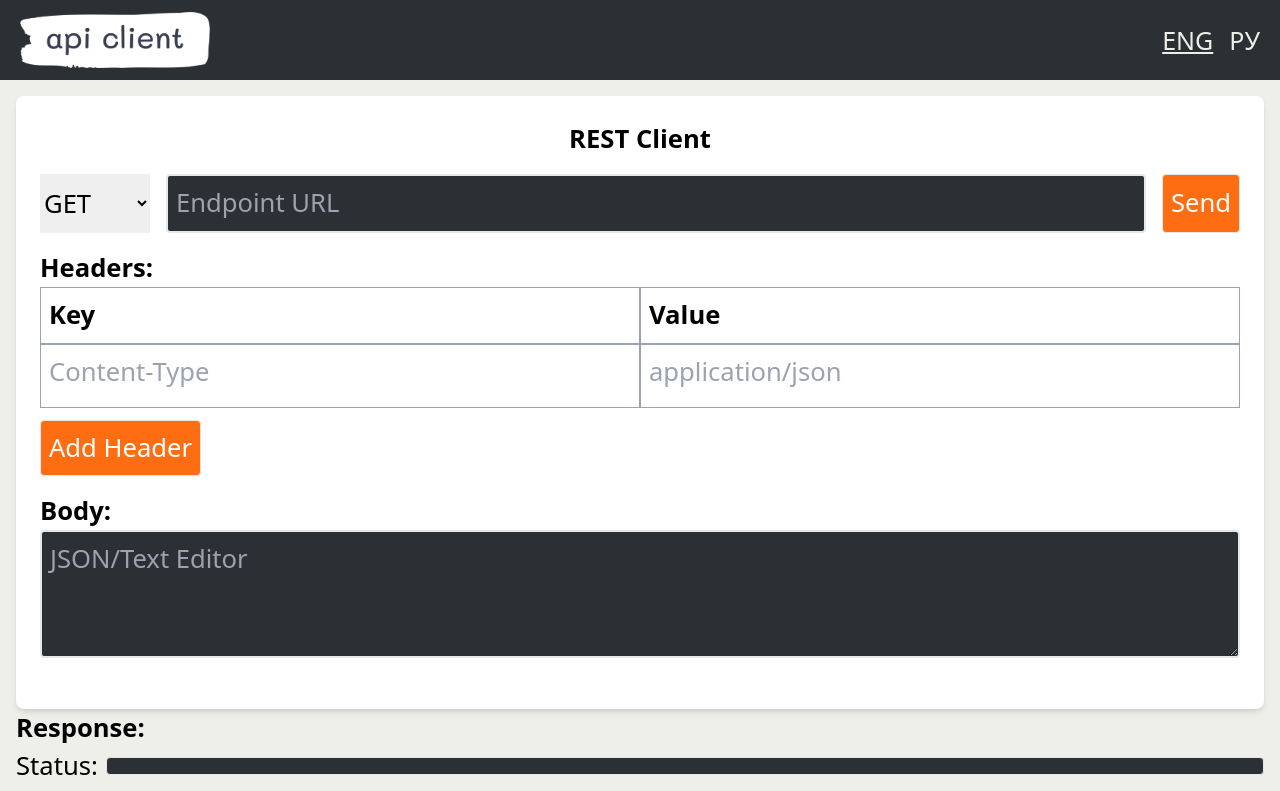
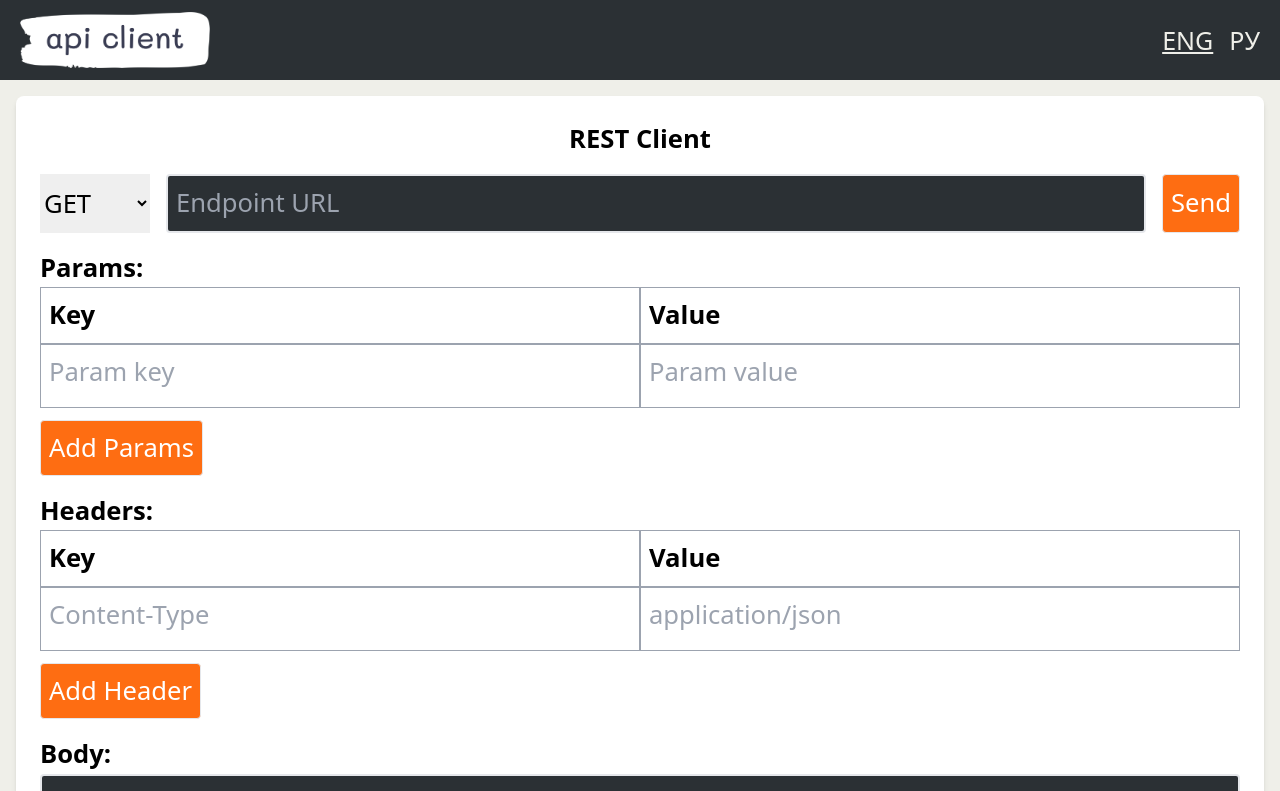
Before and after one commit to antonina220590/graphiql-app, a Next.js app: page /restfullClient in a window 1280 px wide. Shown: the top 791 px of the page. Built offline with nearby package versions, Linux system fonts and the light colour scheme.

Commit message:
feat: add headers in fetch

```diff
--- a/app/restfullClient/page.tsx
+++ b/app/restfullClient/page.tsx
@@ -1,4 +1,5 @@
 /* eslint-disable no-console */
+//test url = `https://dummyjson.com/products/42`;
 'use client';
 import { useState } from 'react';
 
@@ -9,18 +10,30 @@ export default function RESTfullClient() {
   const [response, setResponse] = useState('');
   const [statusCode, setStatusCode] = useState('');
   const [method, setMethod] = useState('GET');
-  //test url = `https://dummyjson.com/products/42`;
+  const [headers, setHeaders] = useState({});
+  const [headerKey, setHeaderKey] = useState('');
+  const [headerValue, setHeaderValue] = useState('');
+  const [params] = useState();
 
   const handleSend = async () => {
+    if (headerKey && headerValue) {
+      setHeaders((prevHeaders) => ({
+        ...prevHeaders,
+        [headerKey]: headerValue,
+      }));
+    }
+
     const options = {
       method: method,
+      headers: headers,
+      params: params,
     };
     try {
       const res = await fetch(url, options);
       const statusText = getStatusText(res.status);
       setStatusCode(`${res.status} ${statusText}`);
       console.log(url);
-      console.log(method);
+      console.log(headers);
       if (!res.ok) {
         throw new Error(
           `Oh, no! HTTP error! Status: ${res.status} ${statusText}`
@@ -29,12 +42,10 @@ export default function RESTfullClient() {
 
       const json = await res.json();
       setResponse(JSON.stringify(json, null, 2));
-    } catch (error: unknown) {
-      if (error instanceof Error) {
-        setResponse(`Error: ${error.message}`);
-      } else {
-        setResponse('Error: An unknown error occurred');
-      }
+    } catch (error) {
+      setResponse(
+        `Error: ${error instanceof Error ? error.message : 'An unknown error occurred'}`
+      );
     }
   };
 
@@ -68,6 +79,31 @@ export default function RESTfullClient() {
         </div>
 
         <div className="mb-4">
+          <h2 className="font-semibold">Params:</h2>
+          <div className="grid grid-cols-2 gap-0 mb-0">
+            <label className="font-semibold border border-gray-400 p-2">
+              Key
+            </label>
+            <label className="font-semibold border border-gray-400 p-2">
+              Value
+            </label>
+          </div>
+          <div className="grid grid-cols-2 gap-0 mb-0">
+            <textarea
+              placeholder="Param key"
+              className="border border-gray-400 p-2 h-16 resize-none"
+            ></textarea>
+            <textarea
+              placeholder="Param value"
+              className="border border-gray-400 p-2 h-16 resize-none"
+            ></textarea>
+          </div>
+          <button className="bg-[#fe6d12] text-white p-2 mt-3 rounded border hover:border-[#292929] transition duration-300">
+            Add Params
+          </button>
+        </div>
+
+        <div className="mb-4">
           <h2 className="font-semibold">Headers:</h2>
           <div className="grid grid-cols-2 gap-0 mb-0">
             <label className="font-semibold border border-gray-400 p-2">
@@ -79,14 +115,16 @@ export default function RESTfullClient() {
           </div>
           <div className="grid grid-cols-2 gap-0 mb-0">
             <textarea
-              id="key"
               placeholder="Content-Type"
               className="border border-gray-400 p-2 h-16 resize-none"
+              value={headerKey}
+              onChange={(e) => setHeaderKey(e.target.value)}
             ></textarea>
             <textarea
-              id="value"
               placeholder="application/json"
               className="border border-gray-400 p-2 h-16 resize-none"
+              value={headerValue}
+              onChange={(e) => setHeaderValue(e.target.value)}
             ></textarea>
           </div>
           <button className="bg-[#fe6d12] text-white p-2 mt-3 rounded border hover:border-[#292929] transition duration-300">
```
